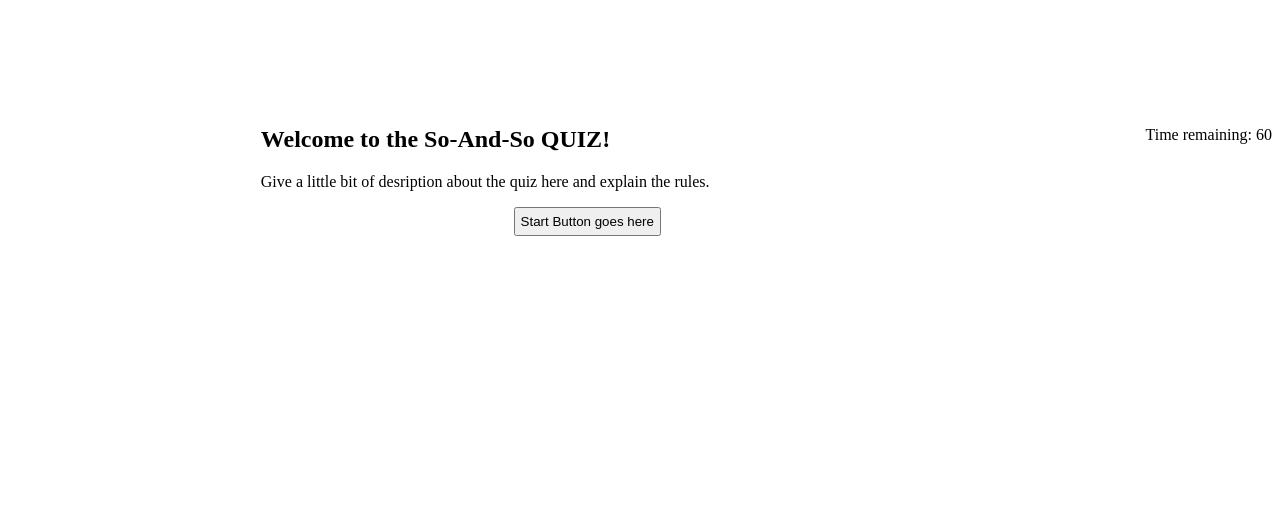
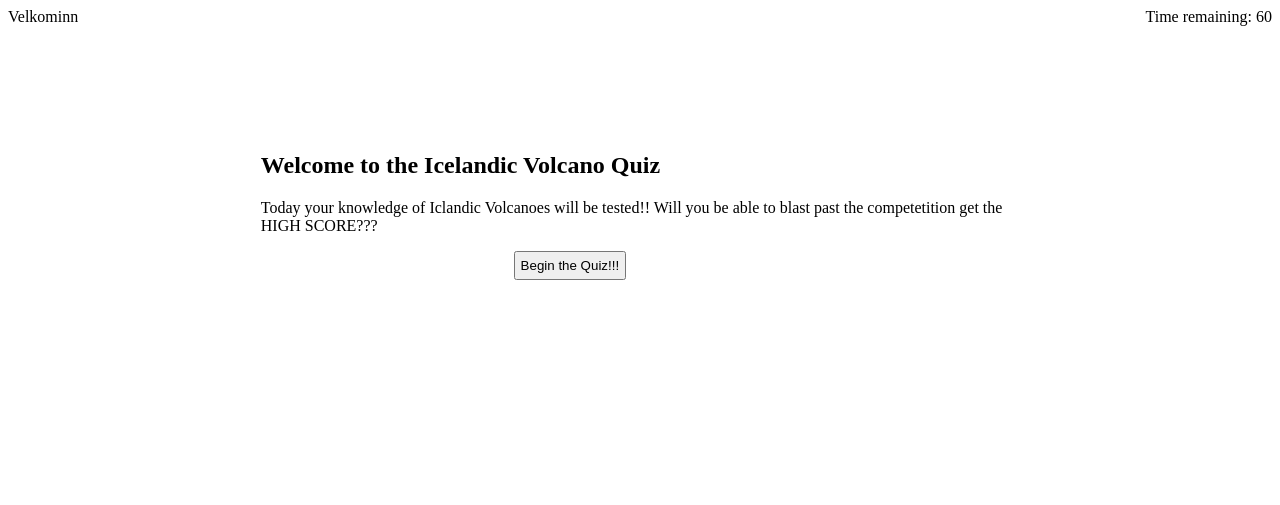
Before and after one commit to spenrad/Quiz-Challenge, a plain HTML site: page index.html in a window 1280 px wide. Drawn offline with Linux system fonts and the light colour scheme.

Commit message:
text content on main html page changed to reflect final build

```diff
--- a/index.html
+++ b/index.html
@@ -5,11 +5,12 @@
     <meta name="viewport" content="width=device-width, initial-scale=1.0">
     <link rel="stylesheet" href="style.css" />
     <!-- Give a clever title here -->
-    <title>######</title>
+    <title>The Most Explosive Quiz on the Internet</title>
 </head>
 <body>
 <!-- Header has a link to the locally stored scores on the top left and the running rimer on the right -->
 <header>
+    <a id="greetings">Velkominn</a>
     <div id="time-box">Time remaining: <span id="time-left">60</span></div>
 </header>
 
@@ -17,13 +18,13 @@
 <div class="container hidden">
 
     <!-- Header will greet the player and ask the questions -->
-    <h2 id="quiz-header">Welcome to the So-And-So QUIZ!</h2>
+    <h2 id="quiz-header">Welcome to the Icelandic Volcano Quiz</h2>
 
     <!-- a brief run-down of the quiz content and rules, will display user score at end of quiz -->
-    <p id="quiz-info">Give a little bit of desription about the quiz here and explain the rules.</p>
+    <p id="quiz-info">Today your knowledge of Iclandic Volcanoes will be tested!! Will you be able to blast past the competetition get the HIGH SCORE???</p>
 
     <!-- When clicked will begin the quiz -->
-    <button id="button-start">Start Button goes here</button>
+    <button id="button-start">Begin the Quiz!!!</button>
 
     <!-- Answers will be displayed in an unordered list -->
         <div class="answer-box">
```
